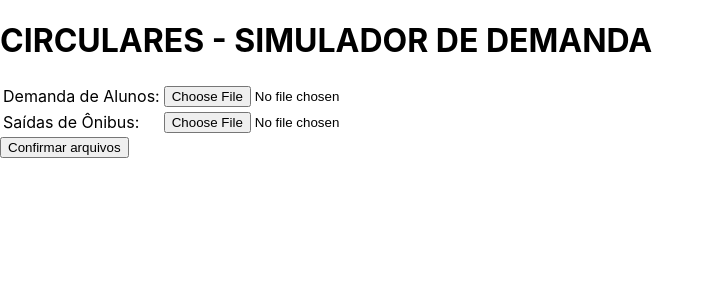
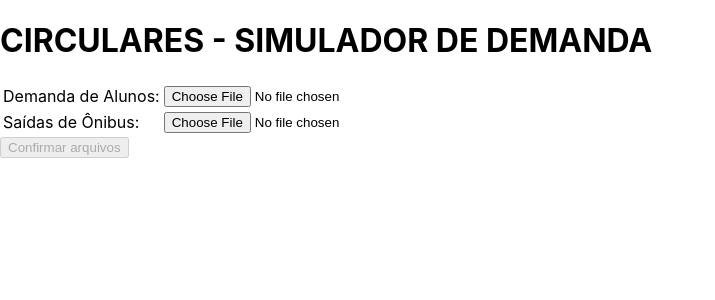
Before and after one commit to Circulares-USP/front-sistema, a React (Create React App) app: page / in a window 1280 px wide. Shown: the top 300 px of the page, without its empty margins (0-715 px from the left). Built offline with nearby package versions, Linux system fonts and the light colour scheme; no server answers.

Commit message:
Adiciona possibilidade de voltar seleção

```diff
--- a/src/FileUpload.js
+++ b/src/FileUpload.js
@@ -11,8 +11,14 @@ class FileUpload extends React.Component{
 			selectedDepartureFile: null,
 			isDepartureFileSelected: false,
 			demandJson: {},
-			departureJson: {}
+			departureJson: {},
+			isParsing: true,
 			}
+	}
+
+	componentDidUpdate() {
+		if (this.state.isParsing && this.state.demandJson !== {} && this.state.departureJson !== {})
+			this.setState({isParsing: false});
 	}
 
 	changeDemandFile = (event) => {
@@ -163,7 +169,7 @@ class FileUpload extends React.Component{
 						</tr>
 					</tbody>
 				</table>
-				<button type="submit" onClick={() => {this.props.getJsons(this.state.demandJson, this.state.departureJson)}}>
+				<button disabled={this.state.isParsing} onClick={() => {this.props.getJsons(this.state.demandJson, this.state.departureJson)}}>
 					Confirmar arquivos
 				</button>
 			</div>
```
